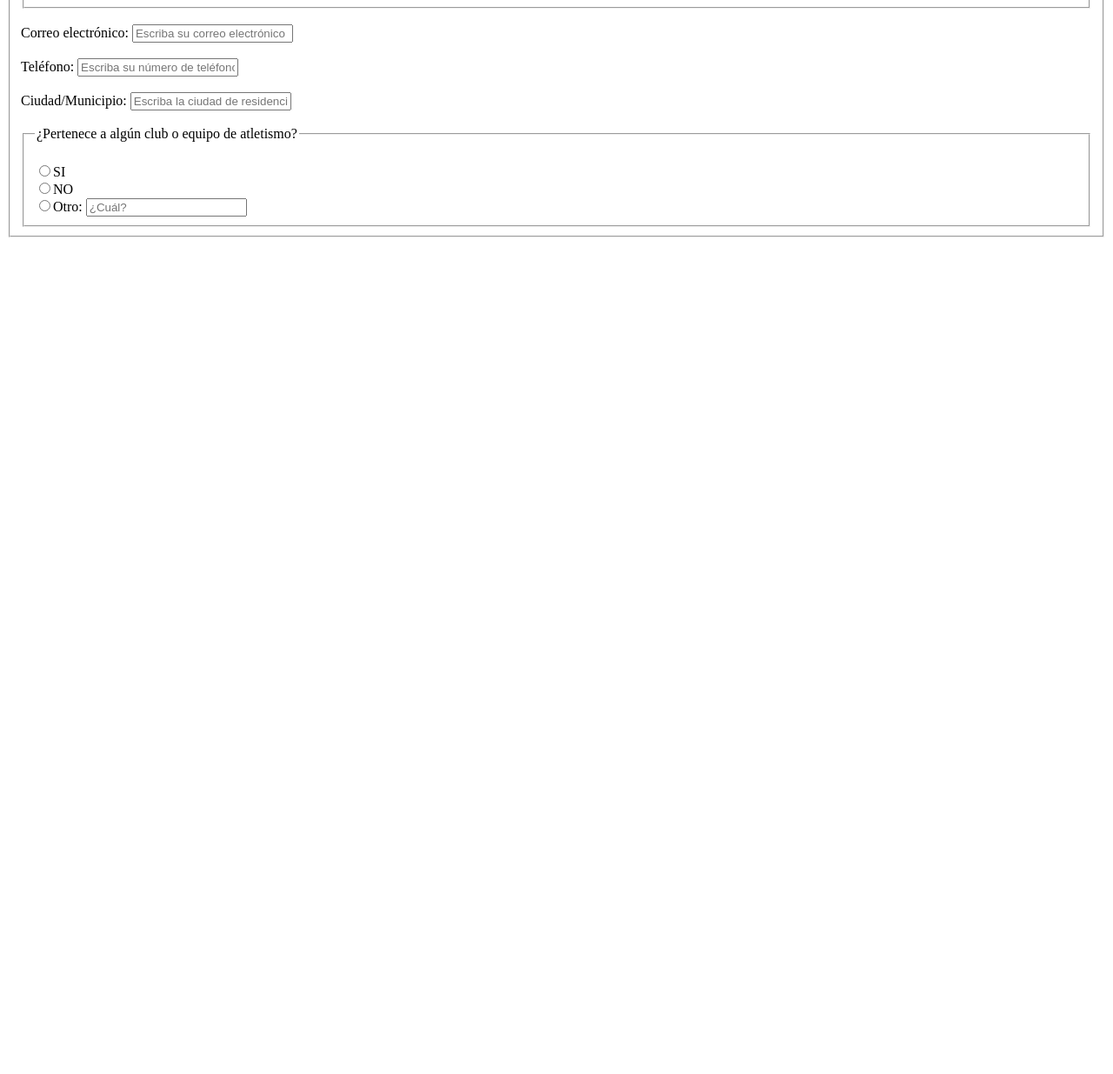
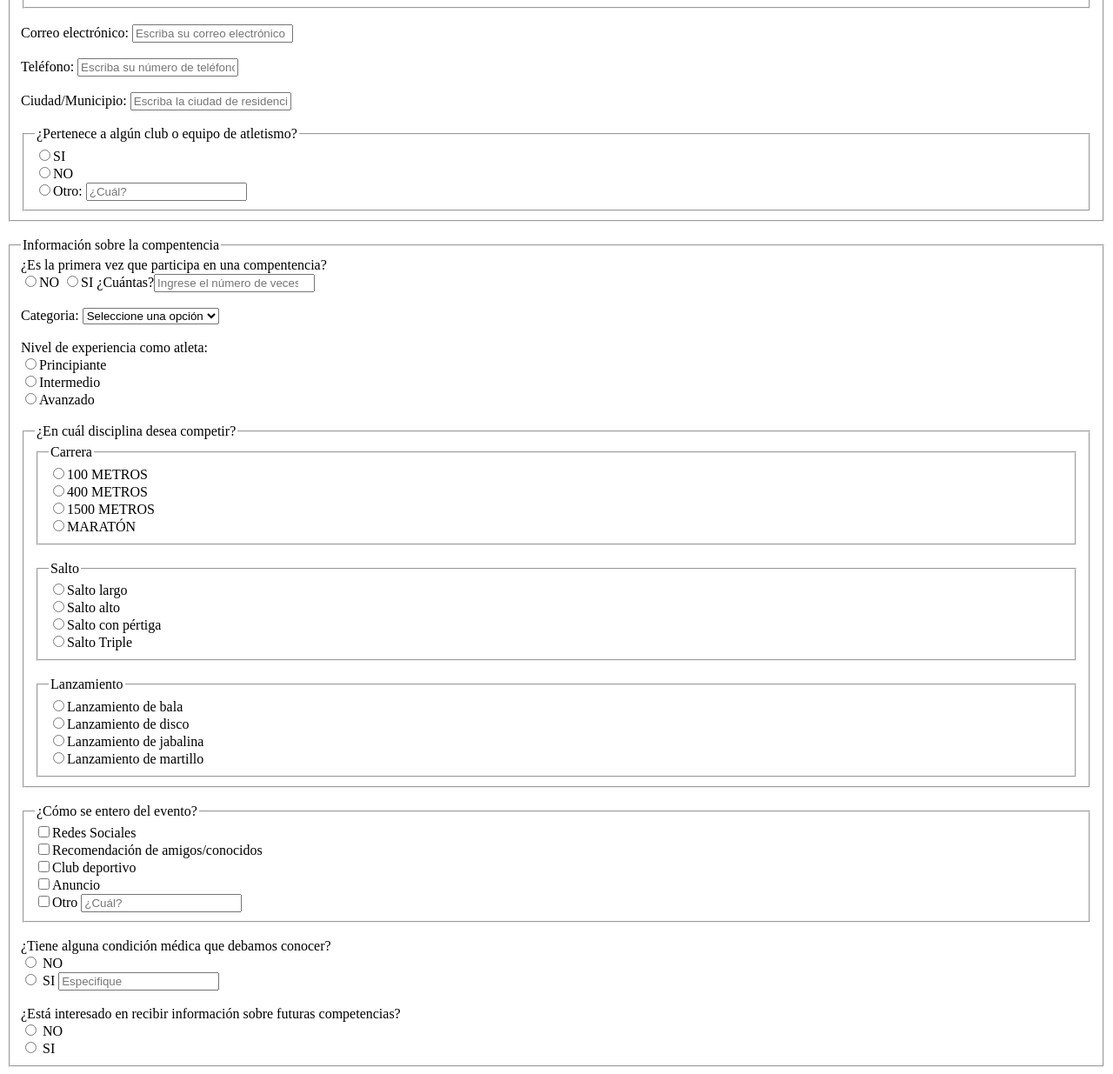
Before and after one commit to KarolainReyes/FORMULARIO-HTML, a plain HTML site: page index.html in a window 1280 px wide. Shown: the part 540-1775 px from the top of the page at 87% size. Before the commit the page ends 821 px from the top, so only its background shows below. Drawn offline with Linux system fonts and the light colour scheme.

Commit message:
feat: :sparkles: Form section two is created
The second section containing the form is created within with the information about the competition

by@KarolainReyes

```diff
--- a/index.html
+++ b/index.html
@@ -77,13 +77,90 @@
                     </div>
                     <fieldset>
                         <legend>¿Pertenece a algún club o equipo de atletismo?</legend>
-                        <br>
                         <label><input type="radio" name="pertenecia" value="SI" required>SI</label><br>
                         <label><input type="radio" name="pertenecia" value="NO" required>NO</label><br>
                         <label><input type="radio" name="pertenecia" value=" O" required>Otro:</label>
                         <input type="text" name="pertenecia_otro" placeholder="¿Cuál?">
                     </fieldset>
-                </fieldset>
+                </fieldset><br>
+            </form>
+        </section>
+        <section>
+            <form>
+            <fieldset>
+                <legend>Información sobre la compentencia</legend>
+                <div>
+                    <label for="intento">¿Es la primera vez que participa en una compentencia?</label><br>
+                    <input type="radio" name="intento" value="NO" required>NO
+                    <input type="radio" name="intento" value="SI" required>SI
+                    ¿Cuántas?<input type="number" name="num_intentos" placeholder="Ingrese el número de veces que ha participado">
+                    <br><br>
+                </div>
+                <div>
+                    <label for="categoria">Categoria: </label>
+                    <select id="categoria" name="categoria" required>
+                        <option value=""selected>Seleccione una opción</option>
+                        <option value="IN">Infantil</option>
+                        <option value="JV">Juvenil</option>
+                        <option value="MY">Adultos</option>
+                        <option value="MS">Master</option>
+                    </select>
+                    <br><br>
+                </div>
+                <div>
+                    <label for="experiencia">Nivel de experiencia como atleta:</label><br>
+                    <input type="radio" name="experiencia" value="Princ" required>Principiante<br>
+                    <input type="radio" name="experiencia" value="Inter" required>Intermedio<br>
+                    <input type="radio" name="experiencia" value="Advc" required>Avanzado
+                    <br><br>
+                </div>
+                <fieldset>
+                    <legend>¿En cuál disciplina desea competir?</legend>
+                    <fieldset>
+                        <legend>Carrera</legend>
+                            <label><input type="radio" name="subcategoria" value="100m">100 METROS</label><br>
+                            <label><input type="radio" name="subcategoria" value="400m">400 METROS</label><br>
+                            <label><input type="radio" name="subcategoria" value="1500m">1500 METROS</label><br>
+                            <label><input type="radio" name="subcategoria" value="maraton">MARATÓN</label><br>
+                    </fieldset><br>
+                    <fieldset>
+                        <legend>Salto</legend>
+                            <label><input type="radio" name="subcategoria" value="sal_largo">Salto largo</label><br>
+                            <label><input type="radio" name="subcategoria" value="sal_alto">Salto alto</label><br>
+                            <label><input type="radio" name="subcategoria" value="sal_pertiga">Salto con pértiga</label><br>
+                            <label><input type="radio" name="subcategoria" value="sal_triple">Salto Triple</label><br>
+                    </fieldset><br>
+                    <fieldset>
+                        <legend>Lanzamiento</legend>
+                            <label><input type="radio" name="subcategoria" value="lanz_bala">Lanzamiento de bala</label><br>
+                            <label><input type="radio" name="subcategoria" value="lanz_disco">Lanzamiento de disco</label><br>
+                            <label><input type="radio" name="subcategoria" value="lanz_jabalina">Lanzamiento de jabalina</label><br>
+                            <label><input type="radio" name="subcategoria" value="lanz_martillo">Lanzamiento de martillo</label>
+                    </fieldset>
+                </fieldset><br>
+                <fieldset>
+                    <legend>¿Cómo se entero del evento?</legend>
+                    <label><input type="checkbox" name="evento" value="social_media">Redes Sociales</label><br>
+                    <label><input type="checkbox" name="evento" value="Friends">Recomendación de amigos/conocidos</label><br>
+                    <label><input type="checkbox" name="evento" value="club">Club deportivo</label><br>
+                    <label><input type="checkbox" name="evento" value="Adver">Anuncio</label><br>
+                    <label><input type="checkbox" name="evento" value="other">Otro</label>
+                    <input type="text" name="info_otro" placeholder="¿Cuál?">
+                    <br>
+                </fieldset><br>
+                <div>
+                    <label for="condicion">¿Tiene alguna condición médica que debamos conocer?</label><br>
+                    <input type="radio" name="condicion" value="NO"> NO <br>
+                    <input type="radio" name="condicion" value="SI"> SI
+                    <input type="text" name="info_condicion" placeholder="Especifique">
+                    <br><br>
+                </div>
+                <div>
+                    <label for="info_competencia">¿Está interesado en recibir información sobre futuras competencias?</label><br>
+                    <input type="radio" name="info" value="NO"> NO <br>
+                    <input type="radio" name="info" value="SI"> SI
+                </div>
+            </fieldset>
             </form>
         </section>
 </body>
```
